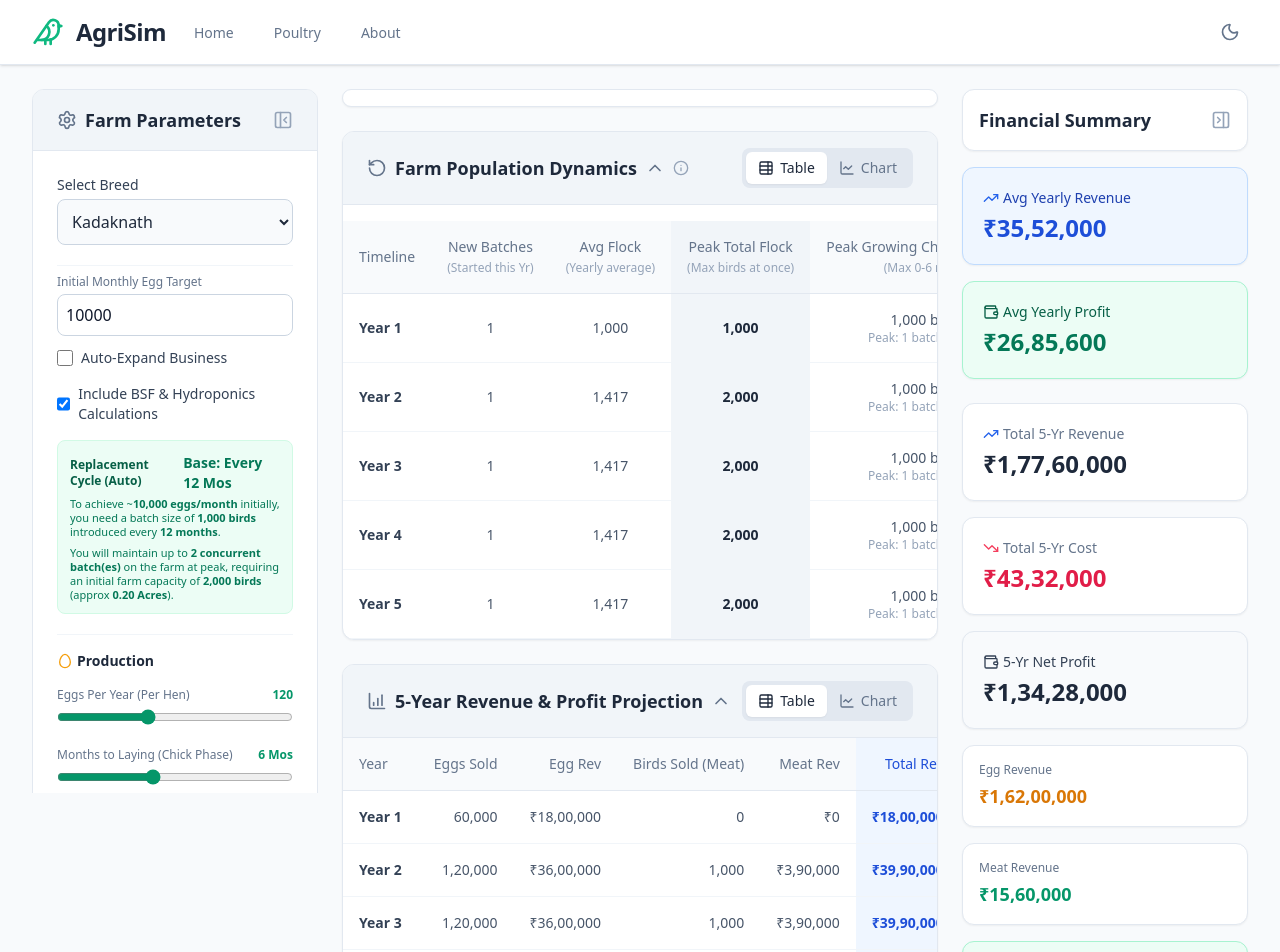
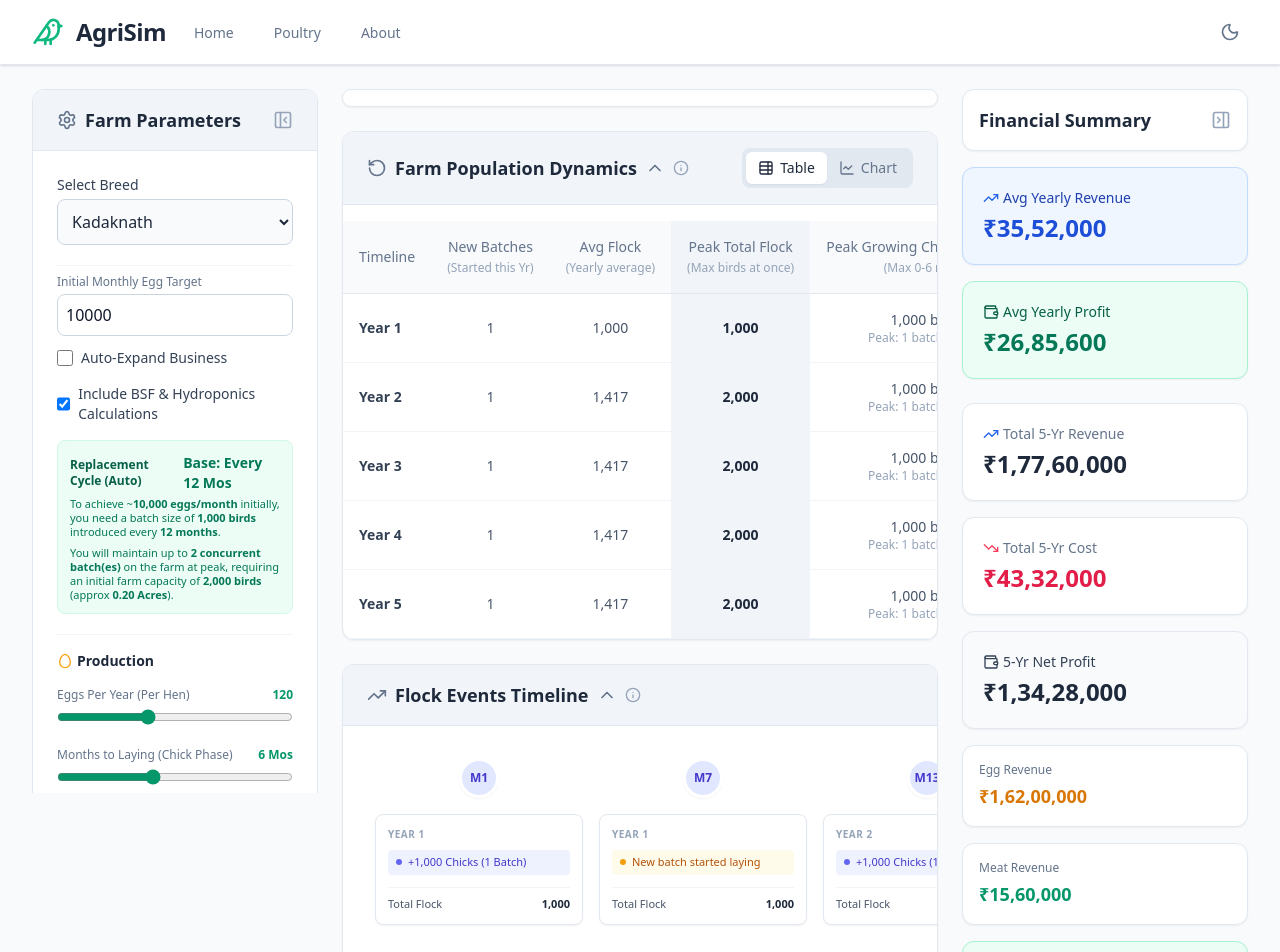
Before and after one commit to Shuchintha/poultry-simulator, a React (Vite) app: page /poultry in a window 1280 px wide. Shown: the top 952 px of the page. Built offline with nearby package versions, Linux system fonts and the light colour scheme.

Commit message:
timeline

```diff
--- a/src/simulators/PoultrySimulator.tsx
+++ b/src/simulators/PoultrySimulator.tsx
@@ -79,6 +79,7 @@ export default function PoultrySimulator() {
   // Section Dropdown States
   const [openSections, setOpenSections] = useState({
     population: true,
+    timeline: true,
     financial: true,
     infra: true,
     schedule: true
@@ -658,6 +659,86 @@ export default function PoultrySimulator() {
             )}
           </div>
 
+          {/* Farm Events Timeline */}
+          <div className="bg-white dark:bg-slate-800 rounded-xl shadow-sm border border-slate-200 dark:border-slate-700 overflow-hidden">
+            <div className={`bg-slate-100 dark:bg-slate-700 px-6 py-4 flex items-center justify-between transition-colors ${openSections.timeline ? 'border-b border-slate-200 dark:border-slate-700' : ''}`}>
+              <div className="flex items-center">
+                <button
+                  onClick={() => toggleSection('timeline')}
+                  className="flex items-center hover:opacity-80 transition-opacity focus:outline-none"
+                >
+                  <TrendingUp className="h-5 w-5 text-slate-500 dark:text-slate-400 mr-2" />
+                  <h2 className="text-lg font-semibold text-slate-800 dark:text-slate-100 mr-2">Flock Events Timeline</h2>
+                  {openSections.timeline ? <ChevronUp className="h-5 w-5 text-slate-500 dark:text-slate-400 mr-2" /> : <ChevronDown className="h-5 w-5 text-slate-500 dark:text-slate-400 mr-2" />}
+                </button>
+                <div className="group relative flex items-center">
+                  <Info className="h-4 w-4 text-slate-400 hover:text-slate-600 dark:hover:text-slate-300 cursor-help" />
+                  <div className="absolute left-0 top-full mt-2 w-[300px] p-3 bg-slate-800 dark:bg-slate-700 text-slate-50 text-xs rounded-lg opacity-0 invisible group-hover:opacity-100 group-hover:visible transition-all shadow-xl z-[100] pointer-events-none">
+                    Horizontal timeline mapping new flock additions, initial egg production, and meat bird sales.
+                    <div className="absolute -top-1 left-1.5 w-2 h-2 bg-slate-800 dark:bg-slate-700 rotate-45"></div>
+                  </div>
+                </div>
+              </div>
+            </div>
+
+            {openSections.timeline && (
+              <div className="animate-in slide-in-from-top-2 fade-in duration-200">
+                <div className="p-6 overflow-x-auto custom-scrollbar">
+                  <div className="flex min-w-max pb-4 pt-2">
+                    {simulationData.monthlyData.filter((m, i, arr) => m.newBatchesThisMonth > 0 || m.monthlyMeatBirds > 0 || (i > 0 && m.layingBatchesCount > arr[i-1].layingBatchesCount)).map((data, index, filteredArr) => {
+                      const events = [];
+                      if (data.newBatchesThisMonth > 0) events.push({ type: 'buy', label: `+${data.newBirdsThisMonth.toLocaleString('en-IN')} Chicks (${data.newBatchesThisMonth} Batch${data.newBatchesThisMonth > 1 ? 'es':''})` });
+                      if (data.monthlyMeatBirds > 0) events.push({ type: 'sell', label: `-${data.monthlyMeatBirds.toLocaleString('en-IN')} Birds sold` });
+                      if (data.month > 1 && data.layingBatchesCount > simulationData.monthlyData[data.month-2].layingBatchesCount) events.push({ type: 'egg', label: 'New batch started laying' });
+
+                      return (
+                        <div key={`timeline-${data.month}`} className="relative flex flex-col items-center w-56 shrink-0 px-2">
+                          {/* Connecting Lines */}
+                          {index !== 0 && (
+                            <div className="absolute top-[20px] left-[-50%] w-full h-1 bg-slate-200 dark:bg-slate-700 -z-10"></div>
+                          )}
+                          {index !== filteredArr.length - 1 && (
+                            <div className="absolute top-[20px] left-[50%] w-full h-1 bg-slate-200 dark:bg-slate-700 -z-10"></div>
+                          )}
+
+                          {/* Event Circle */}
+                          <div className="mx-auto w-10 h-10 rounded-full border-[3px] border-white dark:border-slate-800 flex items-center justify-center bg-indigo-100 dark:bg-indigo-900/50 shadow-sm z-10">
+                            <span className="text-xs font-bold text-indigo-700 dark:text-indigo-400">M{data.month}</span>
+                          </div>
+
+                          {/* Content Card */}
+                          <div className="mt-4 bg-white dark:bg-slate-800 rounded-lg p-3 border border-slate-200 dark:border-slate-700 shadow-sm w-full relative group hover:border-indigo-300 dark:hover:border-indigo-600 transition-colors">
+                            <div className="text-[10px] uppercase tracking-wider font-semibold text-slate-400 dark:text-slate-500 mb-2">Year {data.year}</div>
+                            <div className="space-y-1.5">
+                               {events.map((ev, i) => (
+                                 <div key={i} className={`text-[11px] px-2 py-1 rounded font-medium flex items-center ${
+                                   ev.type === 'buy' ? 'bg-indigo-50 text-indigo-700 dark:bg-indigo-900/30 dark:text-indigo-300' :
+                                   ev.type === 'sell' ? 'bg-rose-50 text-rose-700 dark:bg-rose-900/30 dark:text-rose-300' :
+                                   'bg-amber-50 text-amber-700 dark:bg-amber-900/30 dark:text-amber-300'
+                                 }`}>
+                                   <div className={`w-1.5 h-1.5 rounded-full mr-1.5 ${
+                                      ev.type === 'buy' ? 'bg-indigo-500' :
+                                      ev.type === 'sell' ? 'bg-rose-500' :
+                                      'bg-amber-500'
+                                   }`}></div>
+                                   {ev.label}
+                                 </div>
+                               ))}
+                            </div>
+                            <div className="mt-3 pt-2 border-t border-slate-100 dark:border-slate-700 text-[11px] text-slate-600 dark:text-slate-400 flex justify-between items-center">
+                              <span>Total Flock</span>
+                              <span className="font-bold text-slate-800 dark:text-slate-200">{data.totalActiveFlock.toLocaleString('en-IN')}</span>
+                            </div>
+                          </div>
+                        </div>
+                      )
+                    })}
+                  </div>
+                </div>
+              </div>
+            )}
+          </div>
+
           {/* 5-Year Revenue Projection Table */}
           <div className="bg-white dark:bg-slate-800 rounded-xl shadow-sm border border-slate-200 dark:border-slate-700 overflow-hidden">
             <div className={`bg-slate-100 dark:bg-slate-700 px-6 py-4 flex items-center justify-between transition-colors ${openSections.financial ? 'border-b border-slate-200 dark:border-slate-700' : ''}`}>
```
